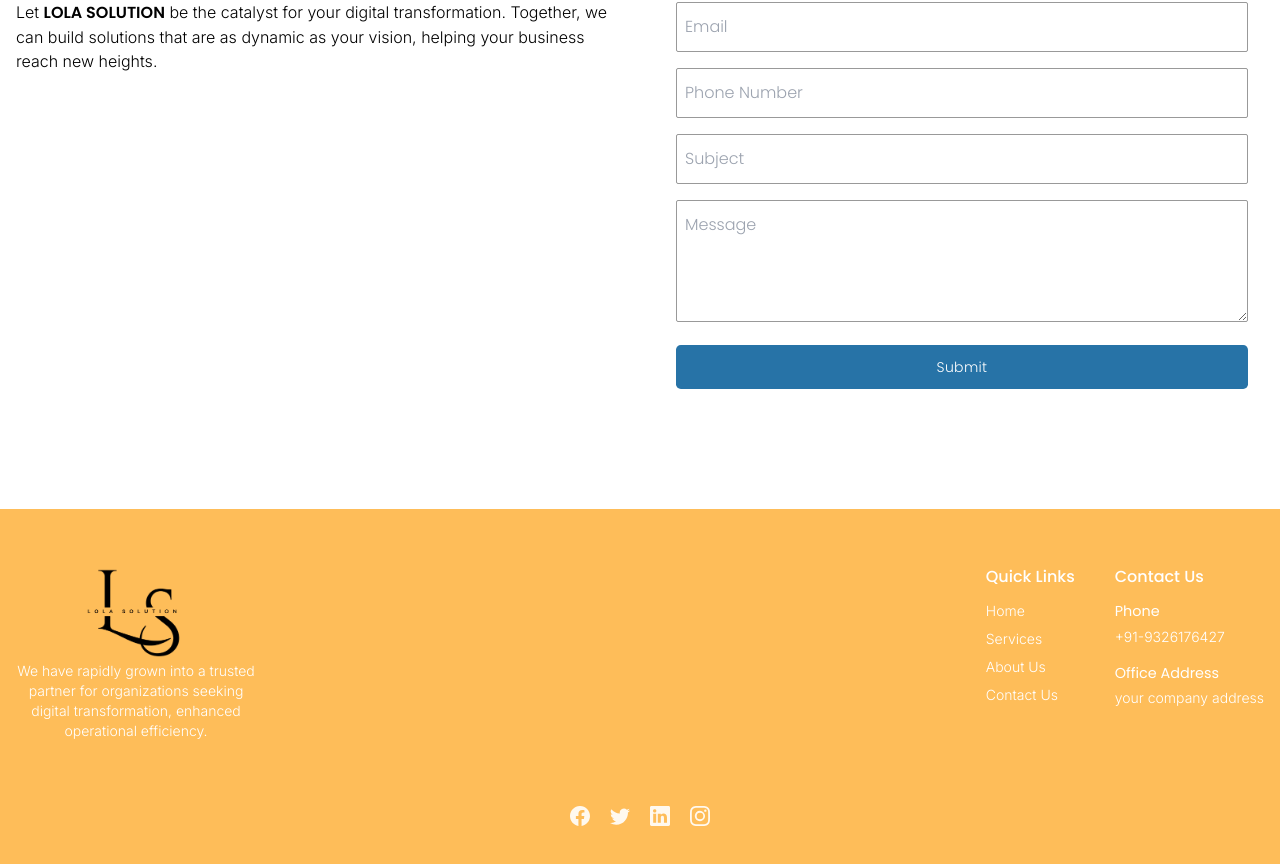
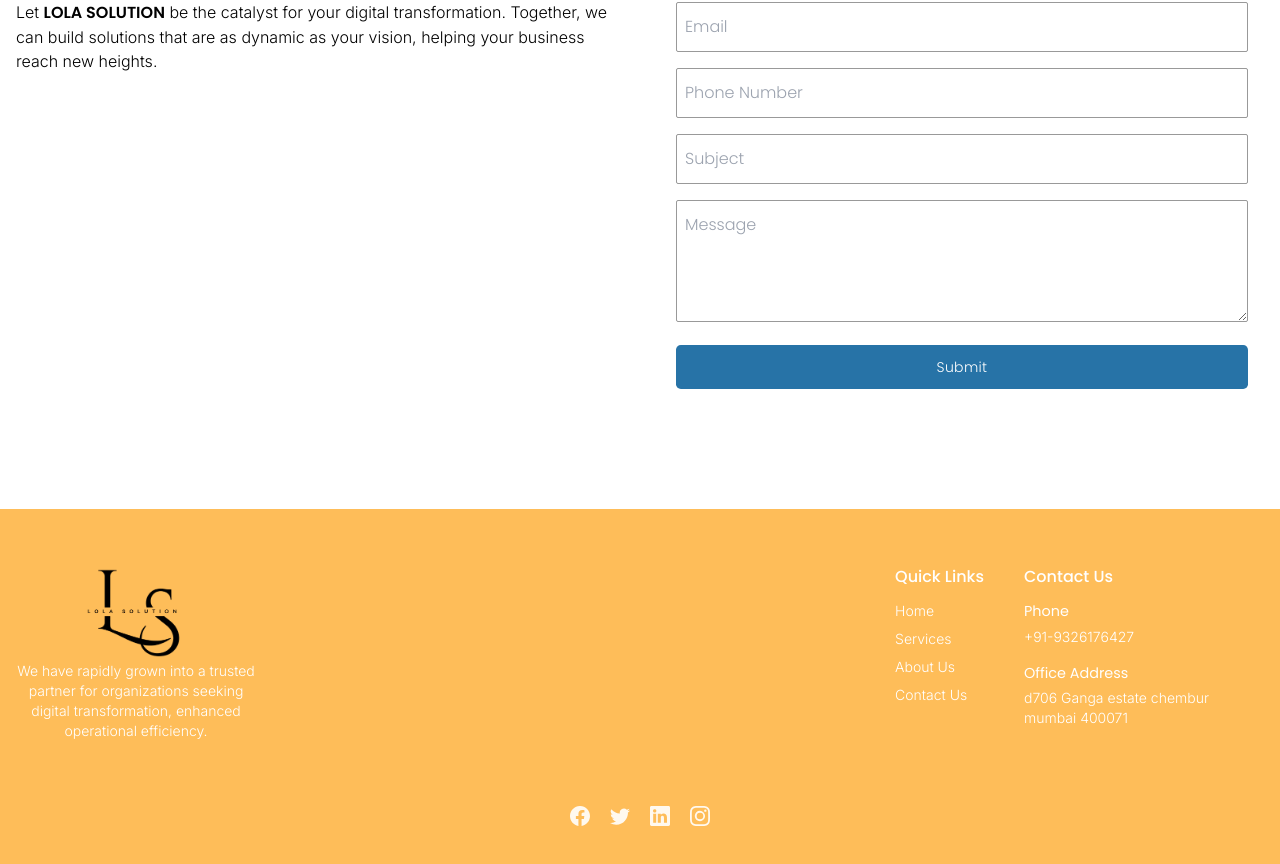
Before and after one commit to remeessalam/lolasolution, a React (Create React App) app: page / in a window 1280 px wide. Shown: the part 5442-6306 px from the top of the page. Built offline with nearby package versions, Linux system fonts and the light colour scheme.

Commit message:
company address added

```diff
--- a/src/constant.js
+++ b/src/constant.js
@@ -74,7 +74,7 @@ export const companyDetails = {
   phone: "+91-9326176427",
   whatsapp: "+91-9326176427",
   email: "infor@lolasolutjon.com",
-  address: "your company address",
+  address: "d706 Ganga estate chembur mumbai 400071",
   twitter: "https://x.com/lolasolution_in?s=11&t=tLp3BvgseVl9ZAiqZFnjgg",
   linkedin: "",
   instagram:
```
